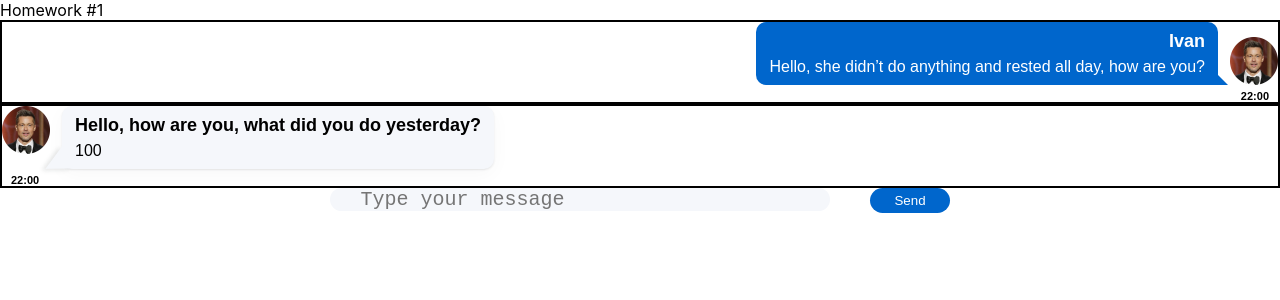
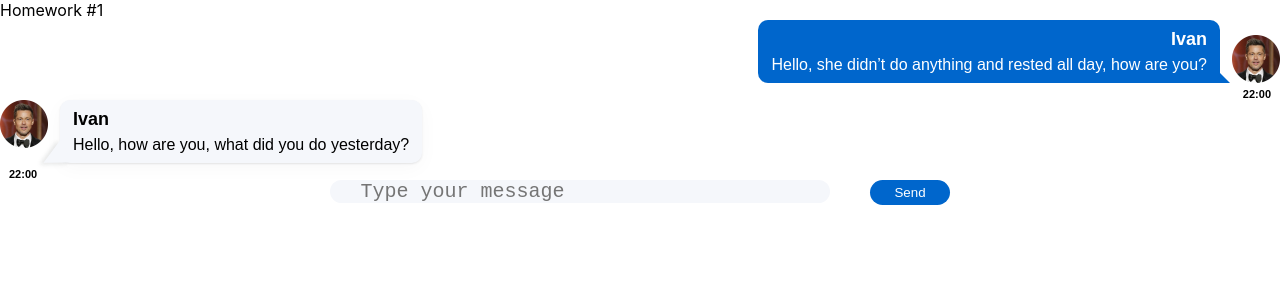
Before and after one commit to Mikalai88/task, a React (Create React App) app: page / in a window 1280 px wide. Shown: the top 300 px of the page. Built offline with nearby package versions, Linux system fonts and the light colour scheme.

Commit message:
Commit 2

```diff
--- a/src/s2-homeworks/hw01/HW1.tsx
+++ b/src/s2-homeworks/hw01/HW1.tsx
@@ -16,14 +16,18 @@
 // нужно создать правильный тип вместо any
 export type MessageType = {
     id: number
-    user: {
-        avatar: any
-        name: string
-    }
-    message: {
-        text: string
-        time: string
-    }
+    user: UserPropsType
+    message: MessagePropsType
+}
+
+type UserPropsType = {
+    avatar: string
+    name: string
+}
+
+type MessagePropsType = {
+    text: string
+    time: string
 }
 
 // структуру объекта не менять
--- a/src/s2-homeworks/hw01/friend-message/FriendMessage.module.css
+++ b/src/s2-homeworks/hw01/friend-message/FriendMessage.module.css
@@ -2,7 +2,6 @@
     display: flex;
     flex-direction: column;
     align-items: flex-start;
-    border: 2px solid;
 }
 
 .friendImageAndText {
--- a/src/s2-homeworks/hw01/friend-message/FriendMessage.tsx
+++ b/src/s2-homeworks/hw01/friend-message/FriendMessage.tsx
@@ -1,20 +1,11 @@
 import React from 'react'
 import s from './FriendMessage.module.css'
+import {MessageType} from "../HW1";
 
 // создать тип вместо any и отобразить приходящие данные
 
-type FriendMessagePropsType = {
-    message: {
-        id: number,
-        user: {
-            avatar: any,
-            name: string
-        },
-        message: {
-            text: string,
-            time: string
-        }
-    }
+export type FriendMessagePropsType = {
+    message: MessageType
 }
 
 const FriendMessage = (props: FriendMessagePropsType) => {
@@ -32,13 +23,13 @@
                         id={'hw1-friend-name-' + props.message.id}
                         className={s.friendName}
                     >
-                        {props.message.message.text}
+                        {props.message.user.name}
                     </div>
                     <pre
                         id={'hw1-friend-text-' + props.message.id}
                         className={s.friendMessageText}
                     >
-                        {props.message.id}
+                        {props.message.message.text}
                     </pre>
                 </div>
             </div>
--- a/src/s2-homeworks/hw01/message/Message.module.css
+++ b/src/s2-homeworks/hw01/message/Message.module.css
@@ -2,7 +2,6 @@
     display: flex;
     flex-direction: column;
     align-items: flex-end;
-    border: 2px solid;
 }
 
 .imageAndText {
--- a/src/s2-homeworks/hw01/message/Message.tsx
+++ b/src/s2-homeworks/hw01/message/Message.tsx
@@ -2,20 +2,8 @@
 import s from './Message.module.css'
 import {MessageType} from "../HW1";
 
-// нужно создать правильный тип вместо any
-export type MessagePropsType = {
-    message: {
-        id: number,
-        user: {
-            avatar: any,
-            name: string
-        },
-        message: {
-            text: string,
-            time: string
-        }
-    }
-
+type MessagePropsType = {
+    message: MessageType
 }
 
 // нужно отобразить приходящие данные
```
Also changed, not shown: package.json (+26 -13 lines), 2 other files (tests, documents, lock files or other folders).
